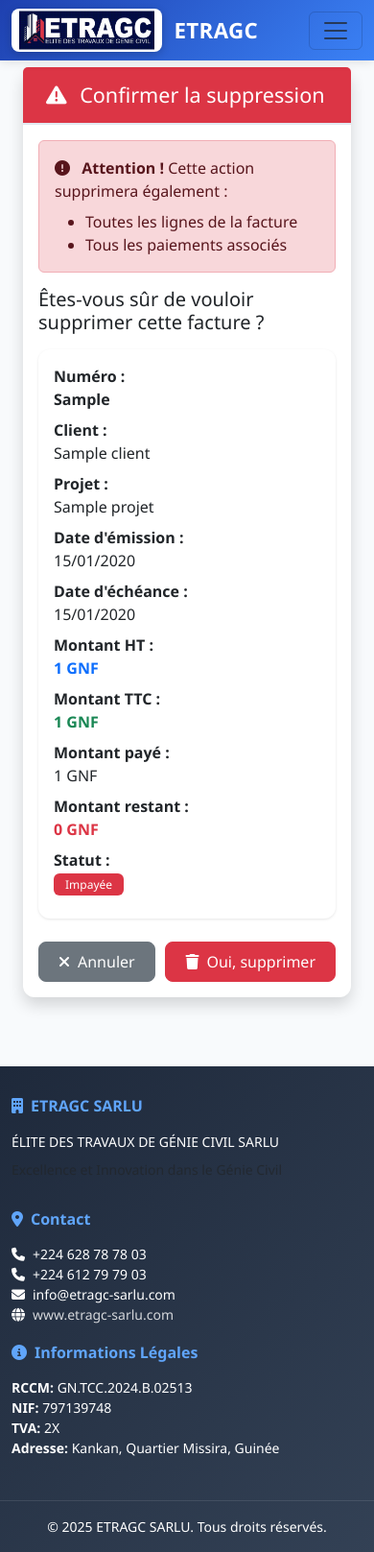
After one commit to Faraleno2022/ETRAGC_SARLU, a Django app: page /invoicing/factures/1/supprimer/ in a window 390 px wide. The commit adds this page. Shown: the whole page at 96% size. Run offline with Django 5.2, Linux system fonts and the light colour scheme; a user stored in the database is signed in; tables that the repository leaves empty hold one stand-in row (values such as "Sample post"); some libraries are stand-ins or nearby versions.

Commit message:
Ajout fonctionnalite suppression transactions, devis, factures et taches

```diff
--- a/apps/finances/urls.py
+++ b/apps/finances/urls.py
@@ -8,6 +8,7 @@ urlpatterns = [
     path('transactions/', views.TransactionListView.as_view(), name='transaction_list'),
     path('transactions/create/', views.TransactionCreateView.as_view(), name='transaction_create'),
     path('transactions/<int:pk>/', views.TransactionDetailView.as_view(), name='transaction_detail'),
+    path('transactions/<int:pk>/delete/', views.TransactionDeleteView.as_view(), name='transaction_delete'),
 
     # Dépenses
     path('depenses/', views.DepenseListView.as_view(), name='depense_list'),
--- a/apps/invoicing/urls.py
+++ b/apps/invoicing/urls.py
@@ -12,6 +12,7 @@ urlpatterns = [
     path('devis/nouveau/', views.DevisCreateView.as_view(), name='devis_create'),
     path('devis/<int:pk>/', views.DevisDetailView.as_view(), name='devis_detail'),
     path('devis/<int:pk>/modifier/', views.DevisUpdateView.as_view(), name='devis_update'),
+    path('devis/<int:pk>/supprimer/', views.DevisDeleteView.as_view(), name='devis_delete'),
 
     # Exports Devis
     path('devis/export/excel/', exports.export_devis_excel, name='devis_export_excel'),
@@ -23,6 +24,7 @@ urlpatterns = [
     path('factures/nouvelle/', views.FactureCreateView.as_view(), name='facture_create'),
     path('factures/<int:pk>/', views.FactureDetailView.as_view(), name='facture_detail'),
     path('factures/<int:pk>/modifier/', views.FactureUpdateView.as_view(), name='facture_update'),
+    path('factures/<int:pk>/supprimer/', views.FactureDeleteView.as_view(), name='facture_delete'),
     path('factures/<int:pk>/paiement/', views.ajouter_paiement, name='ajouter_paiement'),
 
     # Exports Factures
--- a/apps/invoicing/views.py
+++ b/apps/invoicing/views.py
@@ -1,7 +1,7 @@
 from django.shortcuts import render, redirect, get_object_or_404
 from django.contrib.auth.decorators import login_required
 from django.contrib.auth.mixins import LoginRequiredMixin
-from django.views.generic import ListView, CreateView, UpdateView, DetailView
+from django.views.generic import ListView, CreateView, UpdateView, DetailView, DeleteView
 from django.urls import reverse_lazy
 from django.contrib import messages
 from django.db.models import Q, Sum
@@ -151,6 +151,19 @@ class DevisDetailView(LoginRequiredMixin, DetailView):
         return context
 
 
+class DevisDeleteView(LoginRequiredMixin, DeleteView):
+    """Suppression d'un devis"""
+    model = Devis
+    template_name = 'invoicing/devis_confirm_delete.html'
+    success_url = reverse_lazy('invoicing:devis_list')
+    context_object_name = 'devis'
+
+    def delete(self, request, *args, **kwargs):
+        devis = self.get_object()
+        messages.success(request, f'Devis {devis.numero_devis} supprimé avec succès.')
+        return super().delete(request, *args, **kwargs)
+
+
 # ===== FACTURES =====
 class FactureListView(LoginRequiredMixin, ListView):
     """Liste des factures"""
@@ -271,6 +284,19 @@ class FactureDetailView(LoginRequiredMixin, DetailView):
         return context
 
 
+class FactureDeleteView(LoginRequiredMixin, DeleteView):
+    """Suppression d'une facture"""
+    model = Facture
+    template_name = 'invoicing/facture_confirm_delete.html'
+    success_url = reverse_lazy('invoicing:facture_list')
+    context_object_name = 'facture'
+
+    def delete(self, request, *args, **kwargs):
+        facture = self.get_object()
+        messages.success(request, f'Facture {facture.numero_facture} supprimée avec succès.')
+        return super().delete(request, *args, **kwargs)
+
+
 @login_required
 def ajouter_paiement(request, pk):
     """Ajouter un paiement à une facture"""
--- a/templates/finances/transaction_detail.html
+++ b/templates/finances/transaction_detail.html
@@ -9,6 +9,9 @@
     <div class="col">
         <a href="{% url 'finances:transaction_list' %}" class="btn btn-outline-secondary">
             <i class="fas fa-arrow-left me-2"></i>Retour à la liste
+        </a>
+        <a href="{% url 'finances:transaction_delete' transaction.pk %}" class="btn btn-outline-danger float-end">
+            <i class="fas fa-trash me-2"></i>Supprimer
         </a>
     </div>
 </div>
--- a/templates/invoicing/devis_detail.html
+++ b/templates/invoicing/devis_detail.html
@@ -21,6 +21,9 @@
         <button class="btn btn-info" onclick="window.print()">
             <i class="fas fa-print me-2"></i>Imprimer
         </button>
+        <a href="{% url 'invoicing:devis_delete' devis.pk %}" class="btn btn-outline-danger float-end">
+            <i class="fas fa-trash me-2"></i>Supprimer
+        </a>
     </div>
 </div>
 
--- /dev/null
+++ b/templates/invoicing/facture_confirm_delete.html
@@ -0,0 +1,97 @@
+{% extends 'base/base.html' %}
+{% load static %}
+
+{% block title %}Supprimer Facture - ETRAGC SARLU{% endblock %}
+
+{% block content %}
+<div class="container-fluid">
+    <div class="row justify-content-center">
+        <div class="col-md-8 col-lg-6">
+            <div class="card shadow">
+                <div class="card-header bg-danger text-white">
+                    <h4 class="mb-0">
+                        <i class="fas fa-exclamation-triangle me-2"></i>
+                        Confirmer la suppression
+                    </h4>
+                </div>
+                <div class="card-body">
+                    <div class="alert alert-danger">
+                        <i class="fas fa-exclamation-circle me-2"></i>
+                        <strong>Attention !</strong> Cette action supprimera également :
+                        <ul class="mb-0 mt-2">
+                            <li>Toutes les lignes de la facture</li>
+                            <li>Tous les paiements associés</li>
+                        </ul>
+                    </div>
+
+                    <h5 class="mb-3">Êtes-vous sûr de vouloir supprimer cette facture ?</h5>
+
+                    <div class="card mb-4">
+                        <div class="card-body">
+                            <dl class="row mb-0">
+                                <dt class="col-sm-4">Numéro :</dt>
+                                <dd class="col-sm-8"><strong>{{ facture.numero_facture }}</strong></dd>
+
+                                <dt class="col-sm-4">Client :</dt>
+                                <dd class="col-sm-8">{{ facture.client.nom_complet }}</dd>
+
+                                {% if facture.projet %}
+                                <dt class="col-sm-4">Projet :</dt>
+                                <dd class="col-sm-8">{{ facture.projet.nom_projet }}</dd>
+                                {% endif %}
+
+                                <dt class="col-sm-4">Date d'émission :</dt>
+                                <dd class="col-sm-8">{{ facture.date_emission|date:"d/m/Y" }}</dd>
+
+                                <dt class="col-sm-4">Date d'échéance :</dt>
+                                <dd class="col-sm-8">{{ facture.date_echeance|date:"d/m/Y" }}</dd>
+
+                                <dt class="col-sm-4">Montant HT :</dt>
+                                <dd class="col-sm-8">
+                                    <strong class="text-primary">{{ facture.montant_ht|floatformat:0 }} GNF</strong>
+                                </dd>
+
+                                <dt class="col-sm-4">Montant TTC :</dt>
+                                <dd class="col-sm-8">
+                                    <strong class="text-success">{{ facture.montant_ttc|floatformat:0 }} GNF</strong>
+                                </dd>
+
+                                <dt class="col-sm-4">Montant payé :</dt>
+                                <dd class="col-sm-8">{{ facture.montant_paye|floatformat:0 }} GNF</dd>
+
+                                <dt class="col-sm-4">Montant restant :</dt>
+                                <dd class="col-sm-8">
+                                    <strong class="text-danger">{{ facture.montant_restant|floatformat:0 }} GNF</strong>
+                                </dd>
+
+                                <dt class="col-sm-4">Statut :</dt>
+                                <dd class="col-sm-8">
+                                    <span class="badge
+                                        {% if facture.statut_paiement == 'Payée' %}bg-success
+                                        {% elif facture.statut_paiement == 'Partielle' %}bg-warning
+                                        {% elif facture.statut_paiement == 'Impayée' %}bg-danger
+                                        {% else %}bg-secondary{% endif %}">
+                                        {{ facture.statut_paiement }}
+                                    </span>
+                                </dd>
+                            </dl>
+                        </div>
+                    </div>
+
+                    <form method="post">
+                        {% csrf_token %}
+                        <div class="d-flex justify-content-between">
+                            <a href="{% url 'invoicing:facture_detail' facture.pk %}" class="btn btn-secondary">
+                                <i class="fas fa-times me-2"></i>Annuler
+                            </a>
+                            <button type="submit" class="btn btn-danger">
+                                <i class="fas fa-trash me-2"></i>Oui, supprimer
+                            </button>
+                        </div>
+                    </form>
+                </div>
+            </div>
+        </div>
+    </div>
+</div>
+{% endblock %}
--- a/templates/invoicing/facture_detail.html
+++ b/templates/invoicing/facture_detail.html
@@ -24,6 +24,9 @@
         <button class="btn btn-info" onclick="window.print()">
             <i class="fas fa-print me-2"></i>Imprimer
         </button>
+        <a href="{% url 'invoicing:facture_delete' facture.pk %}" class="btn btn-outline-danger float-end">
+            <i class="fas fa-trash me-2"></i>Supprimer
+        </a>
     </div>
 </div>
 
```
Also changed, not shown: apps/finances/views.py (+11 -0 lines), templates/finances/transaction_confirm_delete.html (added, +73 -0 lines), templates/invoicing/devis_confirm_delete.html (added, +82 -0 lines).
